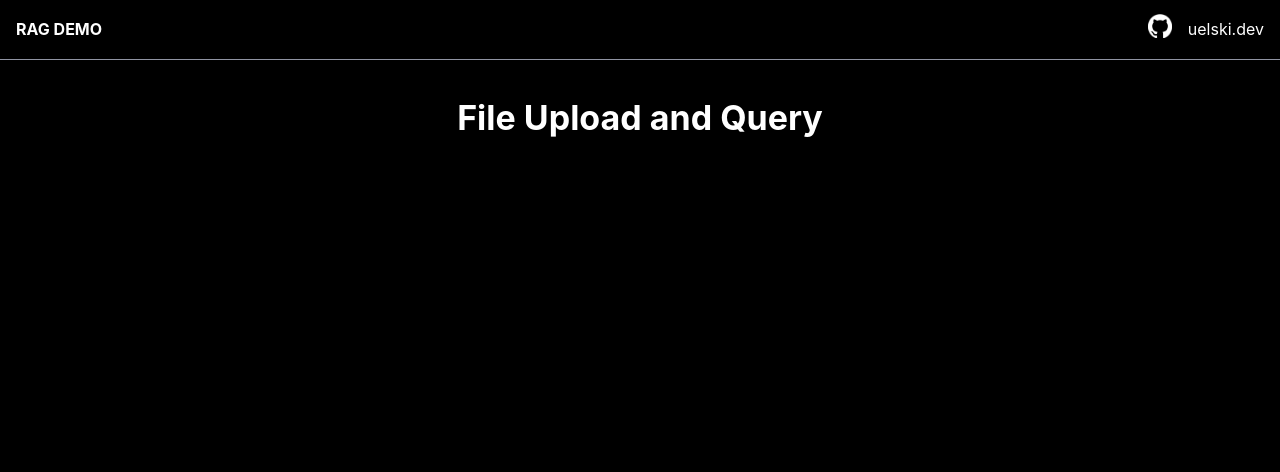
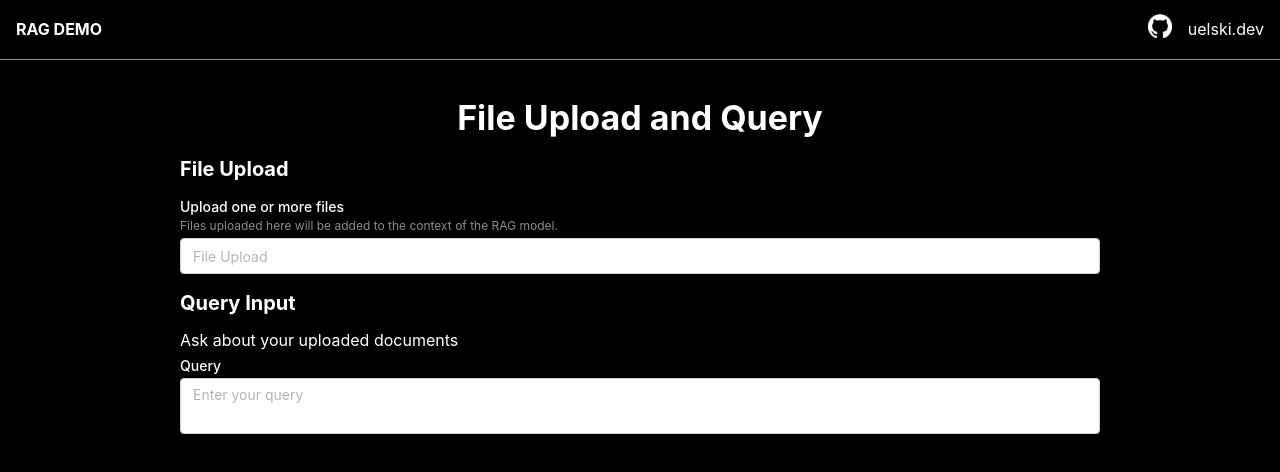
Before and after one commit to uelski/rag-context-client, a React (Vite) app: page / in a window 1280 px wide. Shown: the top 472 px of the page. Built offline with nearby package versions, Linux system fonts and the light colour scheme.

Commit message:
start of form fields for uploading files and querying them

```diff
--- a/src/App.tsx
+++ b/src/App.tsx
@@ -1,6 +1,6 @@
 import '@mantine/core/styles.css';
 import { AppShell, Box, Flex, Container, createTheme, Group, MantineProvider, Title, type MantineColorsTuple, Text } from '@mantine/core';
-import { NavLinks } from './components';
+import { NavLinks, FileUpload, QueryInput } from './components';
 
 const myColor: MantineColorsTuple = [
   '#f1f4fe',
@@ -41,7 +41,8 @@ function App() {
           <AppShell.Main>
             <Container p="lg">
                 <Title c="white" ta="center">File Upload and Query</Title>
-
+                <FileUpload />
+                <QueryInput />
             </Container>
 
           </AppShell.Main>
--- /dev/null
+++ b/src/components/FileUpload/FileUpload.tsx
@@ -0,0 +1,30 @@
+import { useState } from "react";
+import { Box, Button, FileInput, Flex, Text, Title, Loader } from "@mantine/core";
+
+export function FileUpload() {
+    const [files, setFiles] = useState<File[]>([]);
+    const [loading, setLoading] = useState(false);
+    const onFileUpload = (files: File[]) => {
+        console.log(files);
+        setFiles(files);
+        setLoading(true);
+    }
+    return (
+        <Box>
+            <Title mb="sm" mt="md" fz="xl" c="white">File Upload</Title>
+            {loading && <Loader color="white" />}
+            {!loading && (
+                <FileInput
+                    c="white"
+                    multiple
+                    value={files}
+                    onChange={onFileUpload}
+                    label="Upload one or more files"
+                    description="Files uploaded here will be added to the context of the RAG model."
+                    placeholder="File Upload"
+                />
+            )}
+
+        </Box>
+    );
+}
--- /dev/null
+++ b/src/components/QueryInput/QueryInput.tsx
@@ -0,0 +1,15 @@
+import { Box, Textarea, Title, Text } from "@mantine/core";
+import { useState } from "react";
+export function QueryInput() {
+    const [query, setQuery] = useState("");
+    const onQueryChange = (event: React.ChangeEvent<HTMLTextAreaElement>) => {
+        setQuery(event.target.value);
+    }
+    return (
+        <Box>
+            <Title mb="sm" mt="md" fz="xl" c="white">Query Input</Title>
+            <Text c="white">Ask about your uploaded documents</Text>
+            <Textarea c="white" label="Query" placeholder="Enter your query" value={query} onChange={onQueryChange} />
+        </Box>
+    );
+}
--- a/src/components/index.ts
+++ b/src/components/index.ts
@@ -1 +1,3 @@
 export * from "./NavLinks/NavLinks";
+export * from "./FileUpload/FileUpload";
+export * from "./QueryInput/QueryInput";
```
Also changed, not shown: src/components/QueryResponse/QueryResponse.tsx (added).
